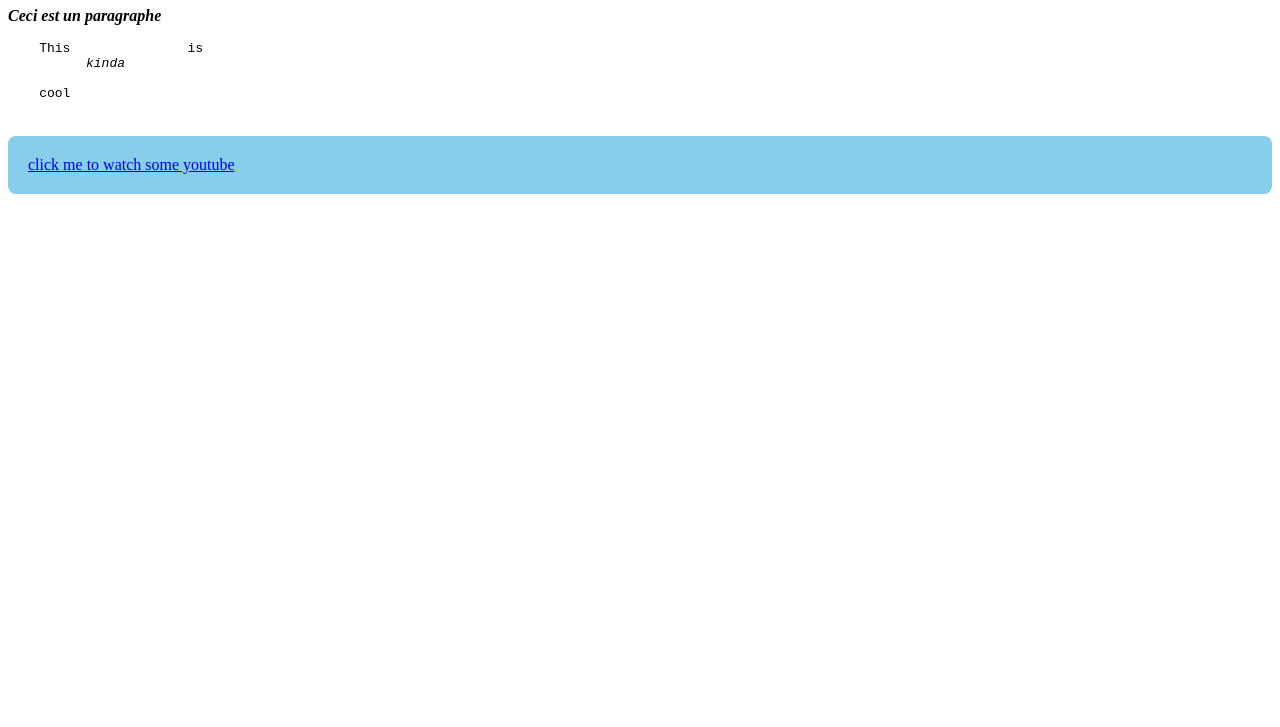
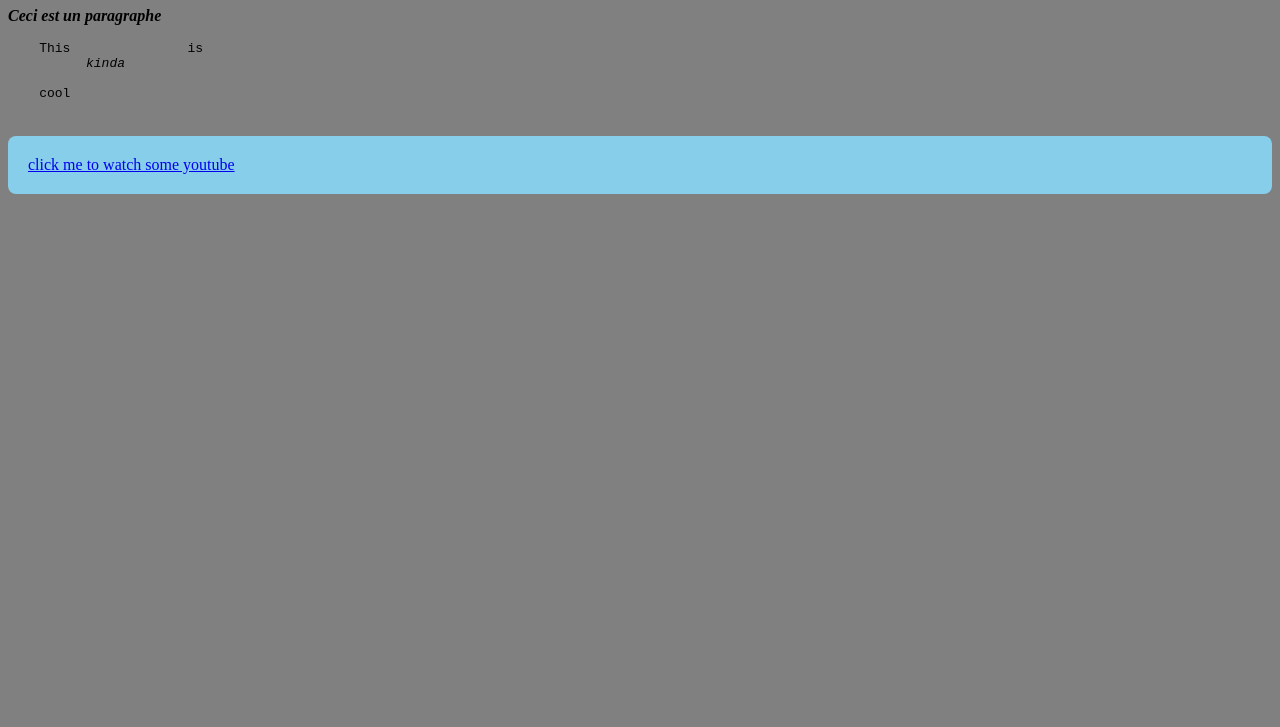
Before and after one commit to lukaassaff/Week1-Inclass-sketch, a plain HTML site: page index.html in a window 1280 px wide. Shown: the part 73-800 px from the top of the page. Drawn offline with Linux system fonts and the light colour scheme.

Commit message:
Update index.html

```diff
--- a/index.html
+++ b/index.html
@@ -4,11 +4,8 @@
     <meta charset="UTF-8">
     <meta name="viewport" content="width=device-width, initial-scale=1.0">
     <title>Week 1 in class</title>
-    <style>
-        <body bgcolor="grey">
-    </style>
 </head>
-<body>
+<body bgcolor="grey">
     <h1><u>Hi this is a <strong>HEADER</strong></u></h1>
 
     <p><strong><em>Ceci est un paragraphe</em></strong></p>
```
